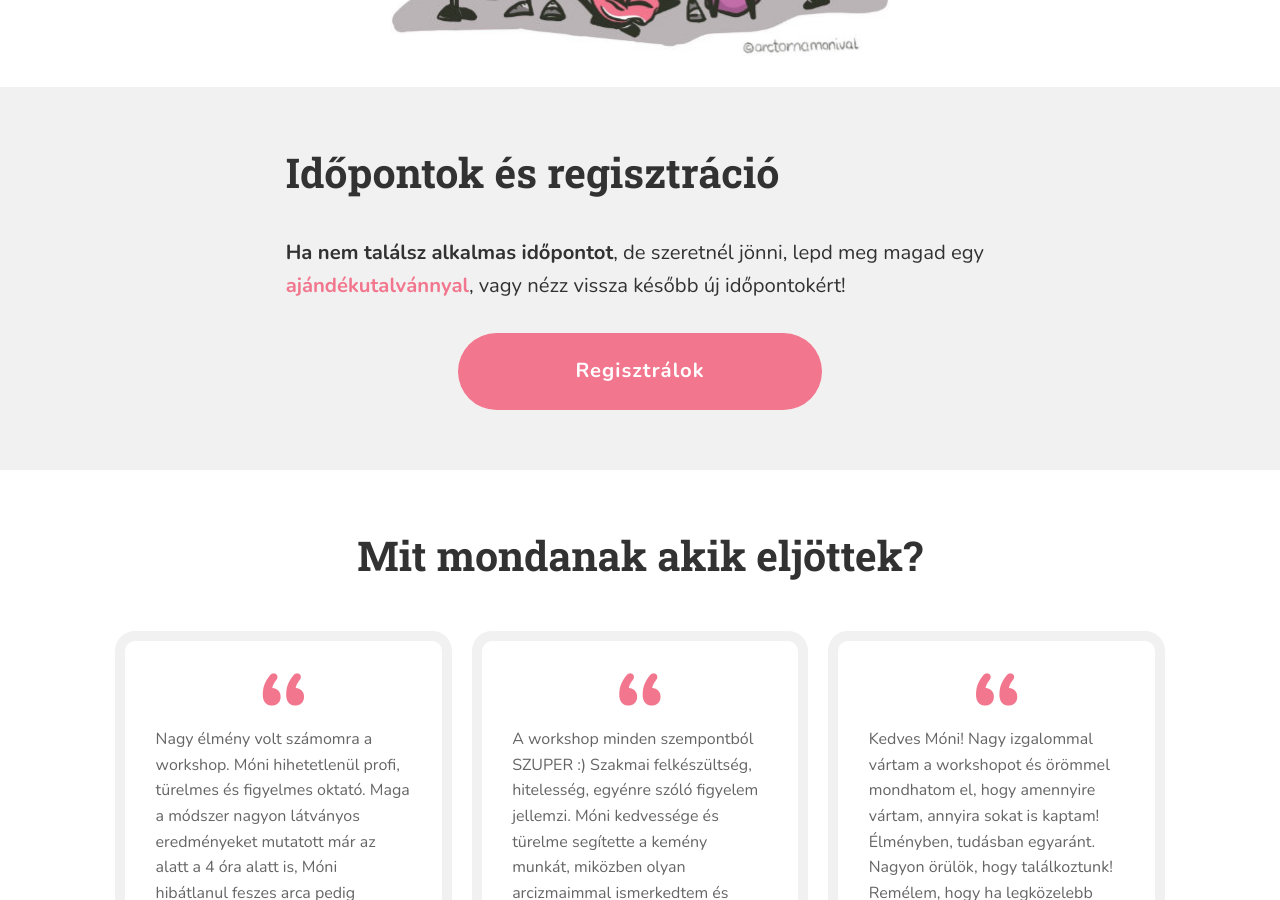
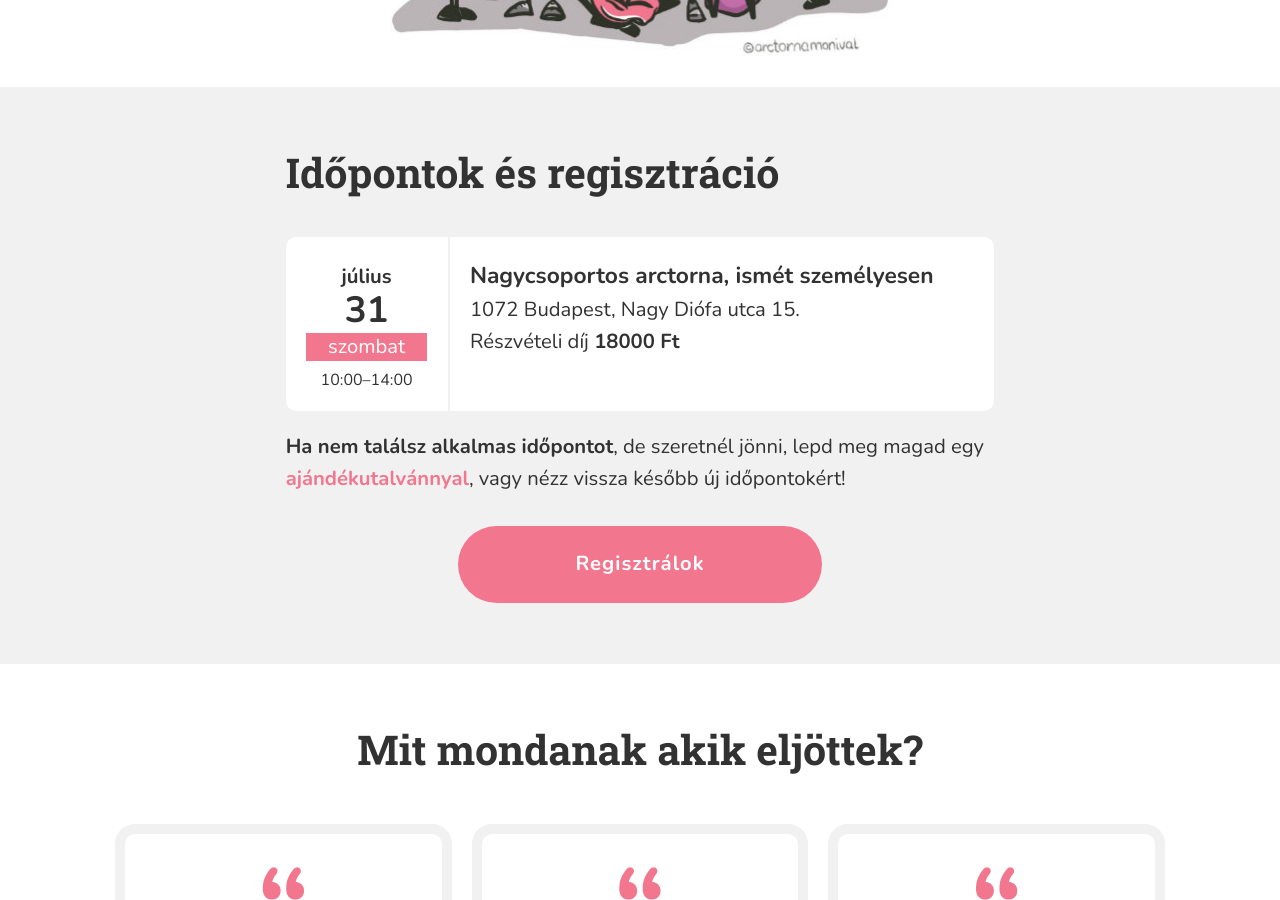
Before and after one commit to monikamudra/arctorna, a Jekyll site: the page built from workshop.md, in a window 1280 px wide and 900 px high, scrolled down 2126 px. Built offline with Jekyll 4.4.1, drawn with Linux system fonts in a browser that asks for light colours.

Commit message:
Update workshop events

```diff
--- a/_data/workshop.yaml
+++ b/_data/workshop.yaml
@@ -28,11 +28,10 @@ events:
   #     Standard arctorna workshop, de a jelenlegi helyzet miatt kis csoportban
   #     indul online, maximum három fővel.
 
-  - date: 2021-7-10-T10:00
+  - date: 2021-7-31-T10:00
     start: "10:00"
     end: "14:00"
-    title: Kiscsoportos online arctorna workshop
-    price: 25000
+    title: Nagycsoportos arctorna, ismét személyesen
+    address: 1072 Budapest, Nagy Diófa utca 15.
+    price: 18000
     full: false
-    description: >-
-      Standard arctorna workshop, maximum 4 fővel, Skype-on
```
